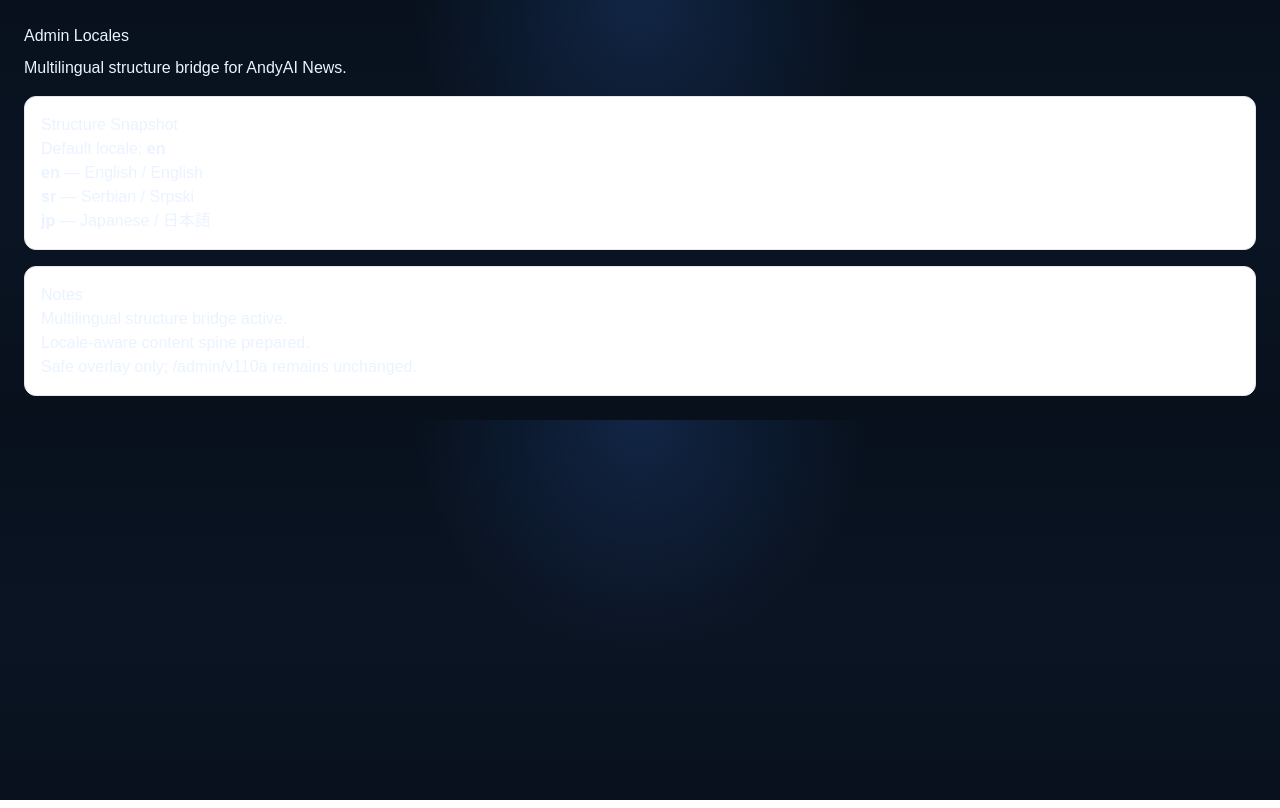
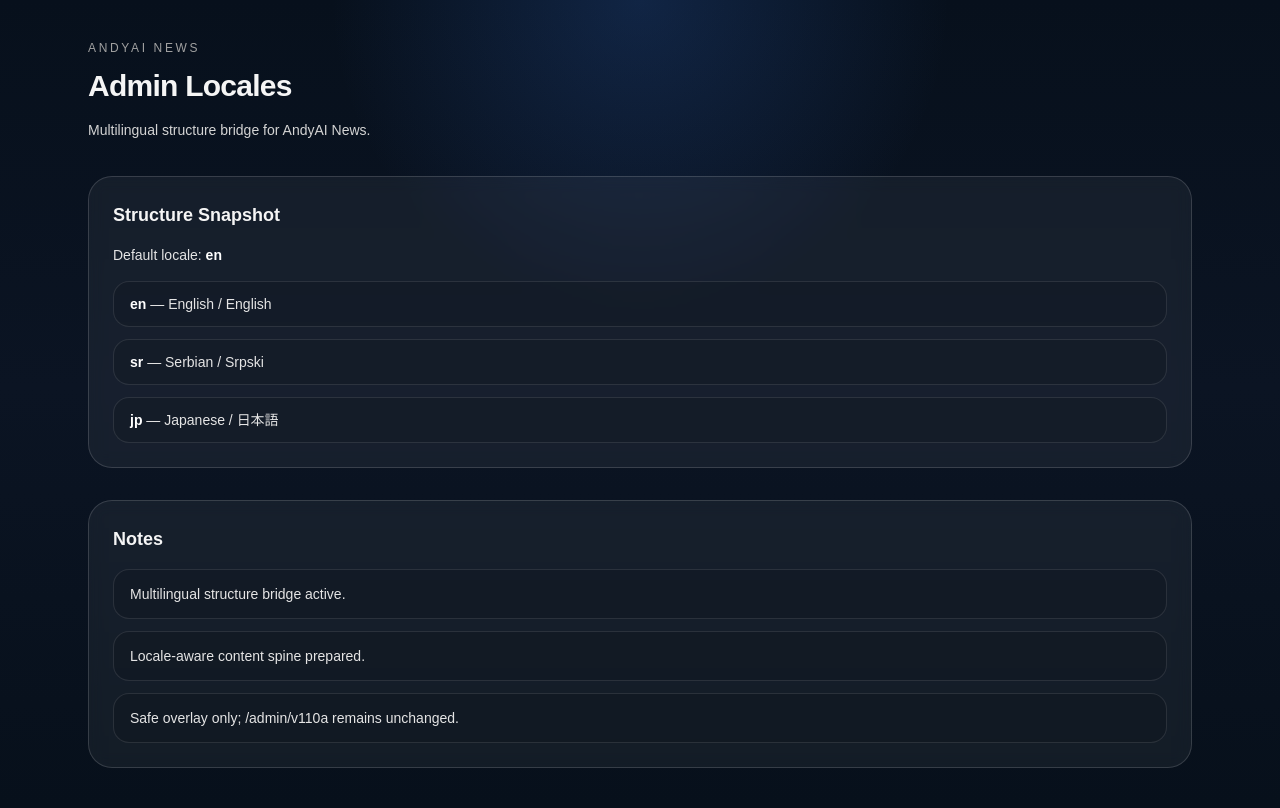
Before and after one commit to kolundzic/andyai-news, a Next.js app: page /admin/locales in a window 1280 px wide. Built offline with nearby package versions, Linux system fonts and the light colour scheme.

Commit message:
feat: polish admin locales page contrast and layout

```diff
--- a/app/admin/locales/page.tsx
+++ b/app/admin/locales/page.tsx
@@ -4,50 +4,62 @@ export default function AdminLocalesPage() {
   const snapshot = buildLocaleStructureSnapshot();
 
   return (
-    <main style={{ padding: 24, display: "grid", gap: 16 }}>
-      <div>
-        <h1 style={{ margin: 0 }}>Admin Locales</h1>
-        <p style={{ marginTop: 8 }}>
+    <main className="mx-auto max-w-6xl px-6 py-10">
+      <div className="space-y-8">
+        <div className="space-y-3">
+          <p className="text-xs font-medium uppercase tracking-[0.22em] text-neutral-400">
+            AndyAI News
+          </p>
+
+          <h1 className="text-3xl font-semibold tracking-tight text-neutral-100">
+            Admin Locales
+          </h1>
+
+          <p className="max-w-2xl text-sm leading-7 text-neutral-300">
             Multilingual structure bridge for AndyAI News.
           </p>
         </div>
 
-      <section
-        style={{
-          border: "1px solid #e5e7eb",
-          borderRadius: 12,
-          padding: 16,
-          background: "#fff",
-        }}
+        <section className="rounded-3xl border border-white/15 bg-white/5 p-6 backdrop-blur-sm">
+          <h2 className="text-lg font-semibold text-neutral-100">
+            Structure Snapshot
+          </h2>
+
+          <div className="mt-4 space-y-4 text-sm text-neutral-200">
+            <p>
+              Default locale:{" "}
+              <strong className="text-white">{snapshot.defaultLocale}</strong>
+            </p>
+
+            <ul className="space-y-3">
+              {snapshot.locales.map((locale) => (
+                <li
+                  key={locale.code}
+                  className="rounded-2xl border border-white/10 bg-black/10 px-4 py-3"
                 >
-        <h2 style={{ marginTop: 0 }}>Structure Snapshot</h2>
-        <p>
-          Default locale: <strong>{snapshot.defaultLocale}</strong>
-        </p>
-        <ul>
-          {snapshot.locales.map((locale) => (
-            <li key={locale.code}>
-              <strong>{locale.code}</strong> — {locale.label} / {locale.nativeLabel}
+                  <span className="font-semibold text-white">{locale.code}</span>{" "}
+                  — {locale.label} / {locale.nativeLabel}
+                </li>
+              ))}
+            </ul>
+          </div>
+        </section>
+
+        <section className="rounded-3xl border border-white/15 bg-white/5 p-6 backdrop-blur-sm">
+          <h2 className="text-lg font-semibold text-neutral-100">Notes</h2>
+
+          <ul className="mt-4 space-y-3 text-sm leading-6 text-neutral-200">
+            {snapshot.notes.map((note) => (
+              <li
+                key={note}
+                className="rounded-2xl border border-white/10 bg-black/10 px-4 py-3"
+              >
+                {note}
               </li>
             ))}
           </ul>
         </section>
-
-      <section
-        style={{
-          border: "1px solid #e5e7eb",
-          borderRadius: 12,
-          padding: 16,
-          background: "#fff",
-        }}
-      >
-        <h2 style={{ marginTop: 0 }}>Notes</h2>
-        <ul>
-          {snapshot.notes.map((note) => (
-            <li key={note}>{note}</li>
-          ))}
-        </ul>
-      </section>
+      </div>
     </main>
   );
 }
```
Lines whose indentation alone changed are shown as unchanged.
